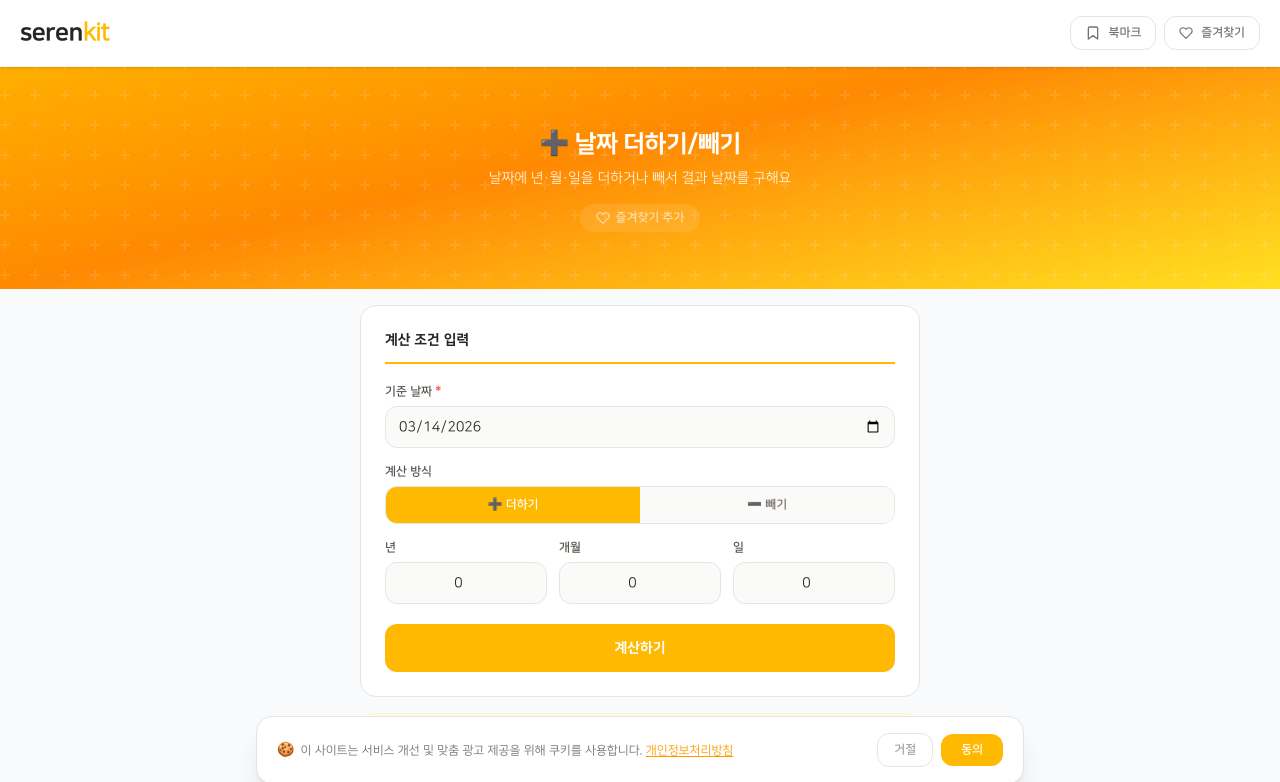
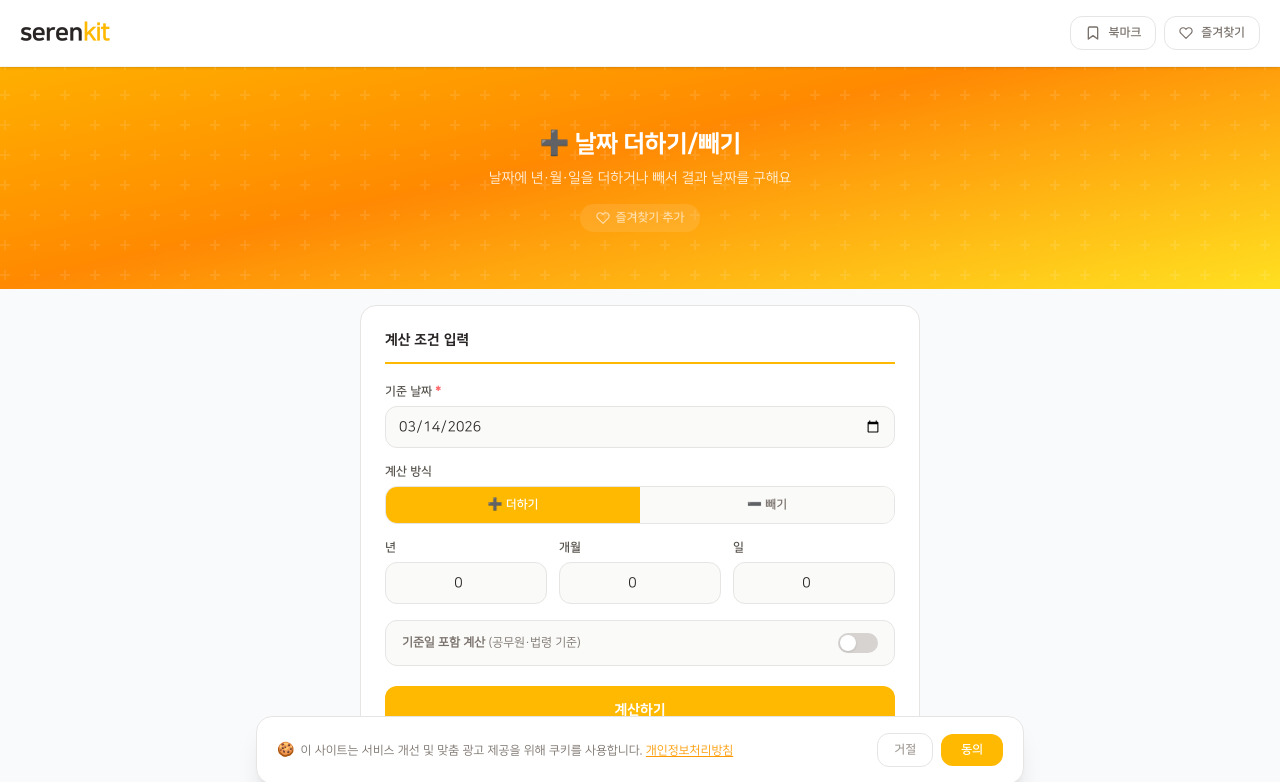
Before and after one commit to Cherisia/serenkit, a Next.js app: page /cal/date-add in a window 1280 px wide. Shown: the top 782 px of the page. Built offline with nearby package versions, Linux system fonts and the light colour scheme.

Commit message:
기준일 포함 계산 토글 추가

```diff
--- a/components/calculator/DateAddCalc.js
+++ b/components/calculator/DateAddCalc.js
@@ -5,35 +5,49 @@ import { pushParams, readParams } from '@/lib/urlParams'
 const DOW = ['일','월','화','수','목','금','토']
 function toStr(d) { return d.toISOString().split('T')[0] }
 
+function calcResult(base, mode, years, months, days, includeToday) {
+  const d = new Date(base)
+  const s = mode === 'add' ? 1 : -1
+  d.setFullYear(d.getFullYear() + s * Number(years))
+  d.setMonth(d.getMonth()       + s * Number(months))
+  d.setDate(d.getDate()         + s * Number(days))
+  if (includeToday && (Number(years) > 0 || Number(months) > 0 || Number(days) > 0)) {
+    d.setDate(d.getDate() + (mode === 'add' ? -1 : 1))
+  }
+  return d
+}
+
 export default function DateAddCalc() {
-  const [base,   setBase]   = useState(toStr(new Date()))
-  const [mode,   setMode]   = useState('add')
-  const [years,  setYears]  = useState(0)
-  const [months, setMonths] = useState(0)
-  const [days,   setDays]   = useState(0)
-  const [result, setResult] = useState(null)
+  const [base,         setBase]         = useState(toStr(new Date()))
+  const [mode,         setMode]         = useState('add')
+  const [years,        setYears]        = useState(0)
+  const [months,       setMonths]       = useState(0)
+  const [days,         setDays]         = useState(0)
+  const [includeToday, setIncludeToday] = useState(false)
+  const [result,       setResult]       = useState(null)
 
   useEffect(() => {
+    const saved = localStorage.getItem('serenkit_include_today')
+    if (saved !== null) setIncludeToday(saved === '1')
+
     const p = readParams()
     if (p.base) {
       const b = p.base, m = p.mode || 'add', yr = p.years || 0, mo = p.months || 0, dy = p.days || 0
+      const inc = p.includeToday === '1'
       setBase(b); setMode(m); setYears(yr); setMonths(mo); setDays(dy)
-      const d = new Date(b), s = m === 'add' ? 1 : -1
-      d.setFullYear(d.getFullYear() + s * Number(yr))
-      d.setMonth(d.getMonth() + s * Number(mo))
-      d.setDate(d.getDate() + s * Number(dy))
-      setResult(d)
+      if (p.includeToday !== undefined) setIncludeToday(inc)
+      setResult(calcResult(b, m, yr, mo, dy, inc))
     }
   }, [])
 
+  const toggleIncludeToday = (val) => {
+    setIncludeToday(val)
+    localStorage.setItem('serenkit_include_today', val ? '1' : '0')
+  }
+
   const calculate = () => {
-    pushParams({ base, mode, years, months, days })
-    const d = new Date(base)
-    const s = mode === 'add' ? 1 : -1
-    d.setFullYear(d.getFullYear() + s * Number(years))
-    d.setMonth(d.getMonth()       + s * Number(months))
-    d.setDate(d.getDate()         + s * Number(days))
-    setResult(d)
+    pushParams({ base, mode, years, months, days, includeToday: includeToday ? '1' : '0' })
+    setResult(calcResult(base, mode, years, months, days, includeToday))
   }
 
   return (
@@ -69,6 +83,17 @@ export default function DateAddCalc() {
               </div>
             ))}
           </div>
+
+          <button onClick={() => toggleIncludeToday(!includeToday)}
+            className={`w-full flex items-center justify-between px-4 py-3 rounded-xl border text-xs font-bold transition-colors
+              ${includeToday ? 'bg-amber-50 border-amber-300 text-amber-700' : 'bg-stone-50 border-stone-200 text-stone-500'}`}>
+            <span>기준일 포함 계산 <span className="font-normal">(공무원·법령 기준)</span></span>
+            <span className={`w-10 h-5 rounded-full transition-colors flex items-center px-0.5
+              ${includeToday ? 'bg-amber-400' : 'bg-stone-300'}`}>
+              <span className={`w-4 h-4 bg-white rounded-full shadow transition-transform
+                ${includeToday ? 'translate-x-5' : 'translate-x-0'}`} />
+            </span>
+          </button>
         </div>
         <button onClick={calculate}
           className="w-full mt-5 bg-amber-400 hover:bg-amber-500 text-white font-black rounded-xl py-3.5 text-sm transition-colors">
@@ -90,6 +115,7 @@ export default function DateAddCalc() {
               {[
                 ['기준 날짜', new Date(base).toLocaleDateString('ko-KR', {year:'numeric',month:'long',day:'numeric'})],
                 ['계산',      `${mode==='add'?'+':'-'} ${years}년 ${months}개월 ${days}일`],
+                ['기준일 포함', includeToday ? '예 (기산일 산입)' : '아니오'],
                 ['결과 날짜', result.toLocaleDateString('ko-KR', {year:'numeric',month:'long',day:'numeric',weekday:'long'})],
               ].map(([k,v]) => (
                 <tr key={k} className="border-b border-stone-100 last:border-none">
@@ -103,8 +129,8 @@ export default function DateAddCalc() {
       )}
 
       <aside className="bg-amber-50 border border-amber-100 rounded-2xl p-5 text-xs text-stone-500 leading-relaxed">
-        <h3 className="font-bold text-stone-600 mb-1.5">💡 활용 예시</h3>
-        <p>오늘부터 90일 후, 계약일로부터 1년 후, 3개월 전 날짜 등 기준 날짜에 기간을 더하거나 빼서 특정 날짜를 구할 때 사용하세요.</p>
+        <h3 className="font-bold text-stone-600 mb-1.5">💡 기준일 포함이란?</h3>
+        <p>행정·법령에서는 기산일(시작일)을 1일로 산입합니다. 예를 들어 3월 15일부터 <strong className="text-stone-600">2일</strong>을 더하면 일반 계산은 <strong className="text-stone-600">3월 17일</strong>이지만, 기준일 포함 시 <strong className="text-stone-600">3월 16일</strong>이 됩니다. 공무원·법원·행정 기관의 기간 계산에 해당하는 경우 토글을 켜서 사용하세요. 한 번 설정하면 다음 방문 시에도 유지됩니다.</p>
       </aside>
     </div>
   )
```
